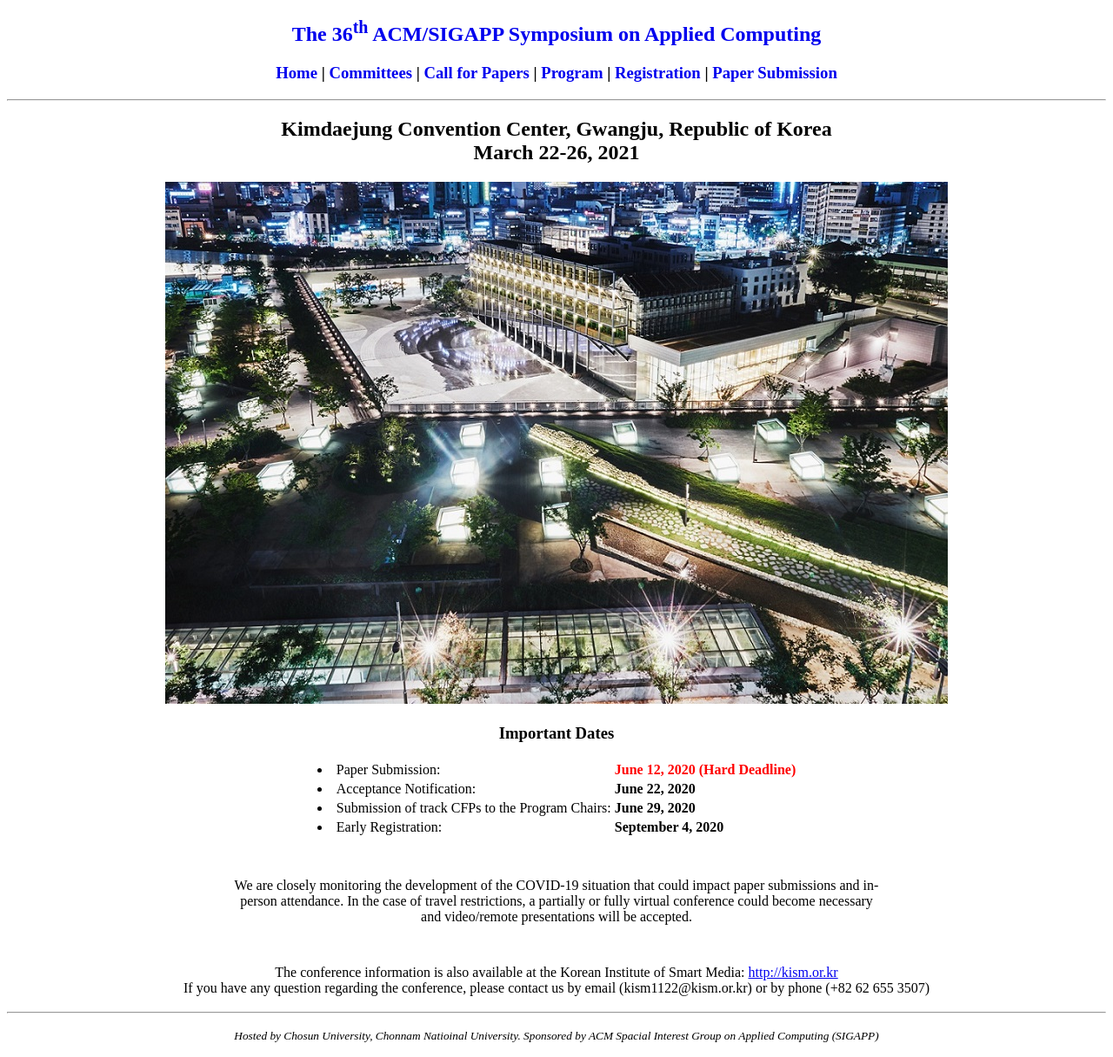
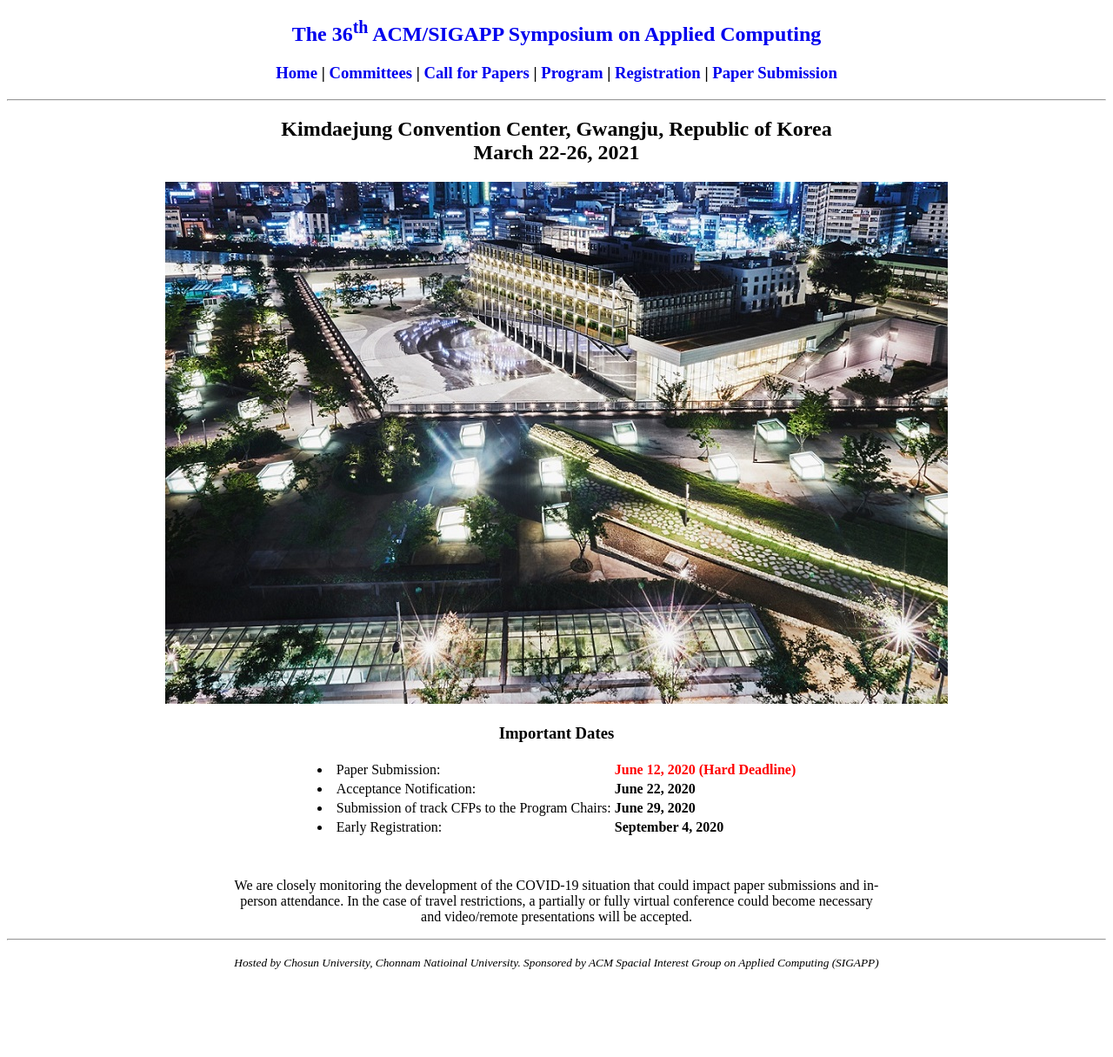
Before and after one commit to sac-dash/2021, a Jekyll site: the page built from index.html, in a window 1280 px wide. Shown: the whole page at 87% size. Built offline with Jekyll 4.4.1, drawn with Linux system fonts in a browser that asks for light colours; the list of posts is cut into pages by our own code; after the commit the page ends 1131 px from its top, so only the background shows below that.

Commit message:
Update index.html

```diff
--- a/index.html
+++ b/index.html
@@ -55,11 +55,5 @@ title: Dash Track in ACM/SIGAPP SAC 2021
             <div class="content" style="padding-top: 30px;">
                   <p>We are closely monitoring the development of the COVID-19 situation that could impact paper submissions and in-person attendance. In the case of travel restrictions, a partially or fully virtual conference could become necessary and video/remote presentations will be accepted.</p>
             </div>
-
-            <div style="padding-top: 30px; padding-bottom: 10px;">
-                  <a>The conference information is also available at the Korean Institute of Smart Media: </a>
-                  <a href='http://kism.or.kr/'>http://kism.or.kr</a><br>
-                  <a>If you have any question regarding the conference, please contact us by email (kism1122@kism.or.kr) or by phone (+82 62 655 3507)</a>
-            </div>
       </center>
 </div>
```
